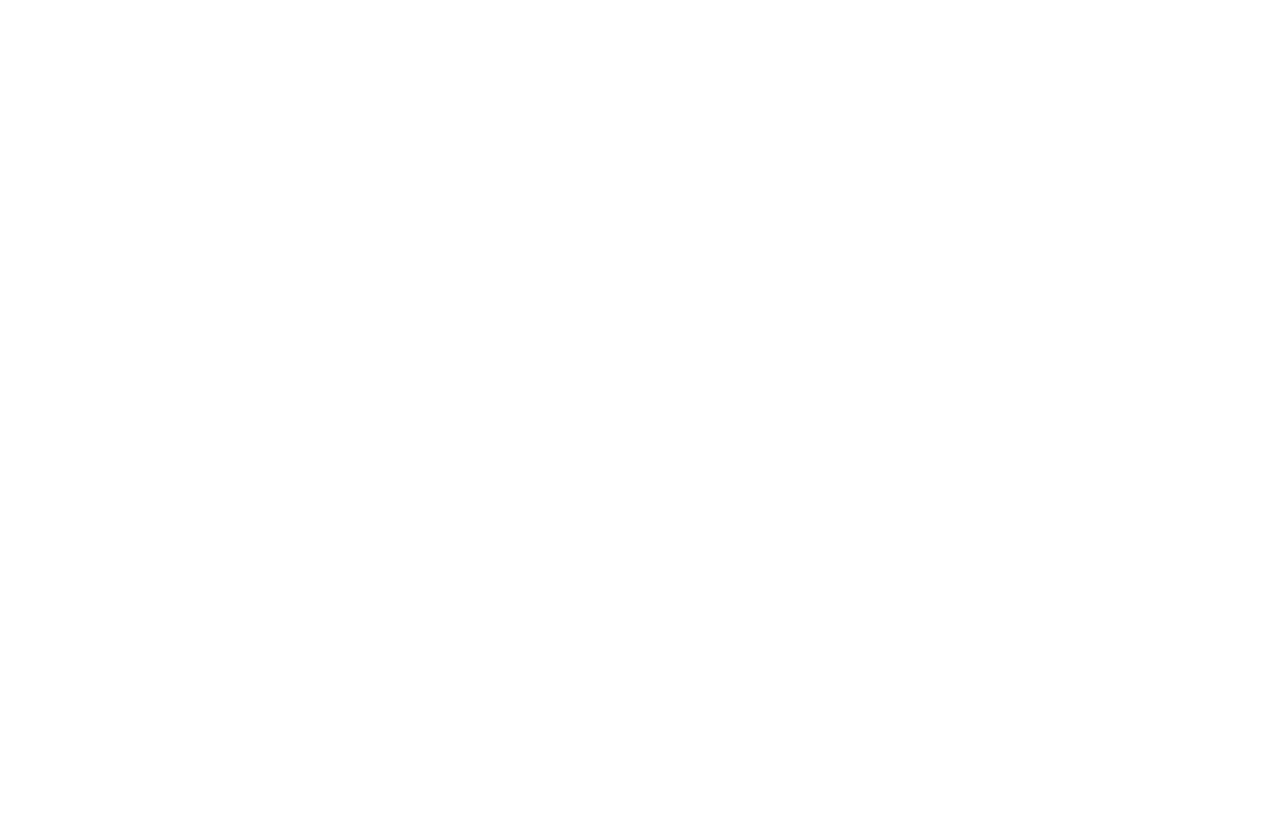
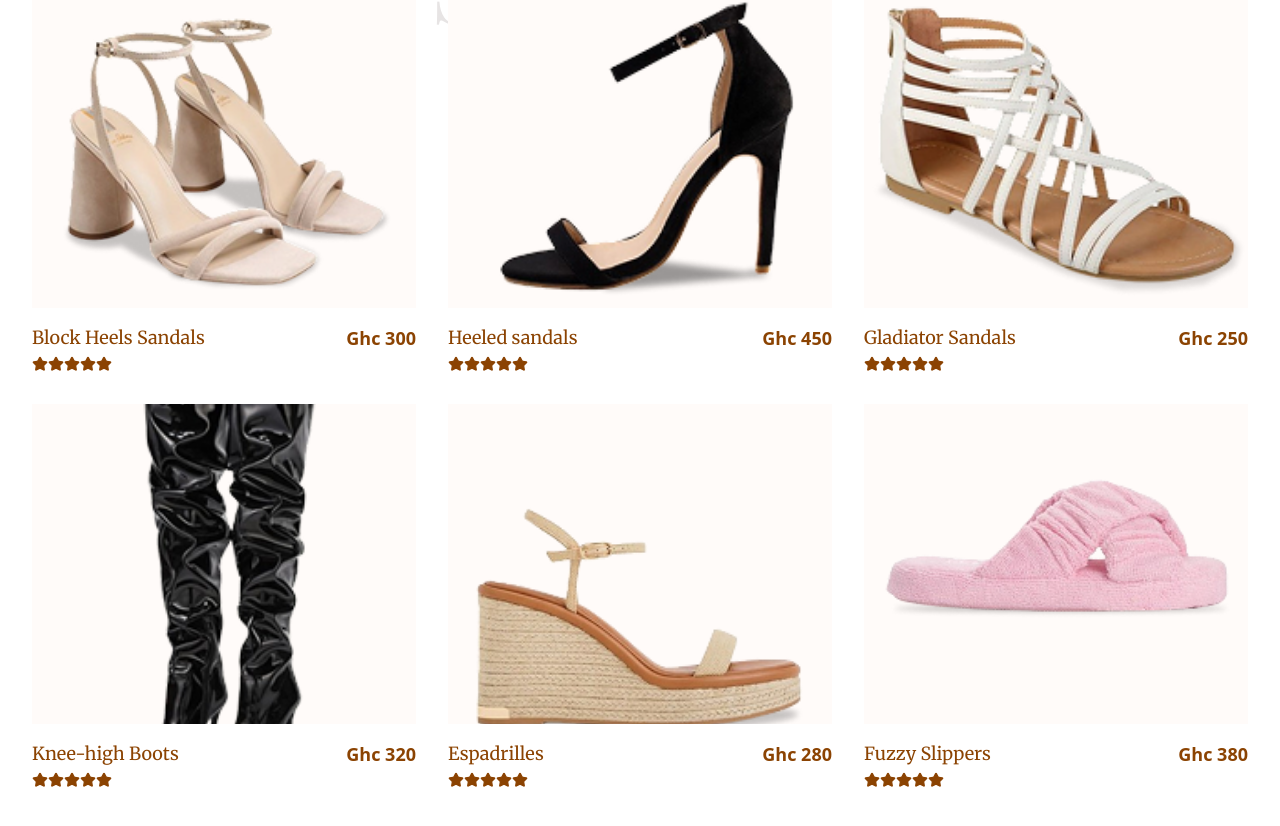
Before and after one commit to Cloudregh/Velvet-Steps, a React (Vite) app: page / in a window 1280 px wide. Shown: the part 814-1640 px from the top of the page. Before the commit the page ends 800 px from the top, so only its background shows below. Built offline with nearby package versions, Linux system fonts and the light colour scheme; a web font is replaced by a local one.

Commit message:
feat: Implement product display component, correcting image imports and integrating it into the application.

```diff
--- a/src/App.jsx
+++ b/src/App.jsx
@@ -1,12 +1,14 @@
 import React from 'react'
 import Navbar from './components/Navbar'
 import Hero from './components/Hero'
+import Products from './components/Products'
 
 function  App (){
   return (
     <div className='min-h-screen text-semibold'>
       <Navbar/>
       <Hero/>
+      <Products/>
     </div>
   )
 }
--- a/src/components/Products.jsx
+++ b/src/components/Products.jsx
@@ -1,21 +1,21 @@
 import React from 'react'
 import { Star } from 'lucide-react'
-import {Block} from "./assets/Block.png"
-import {Espadrilles} from "./assets/Espadrilles.png"
-import {Gladiator} from "./assets/Gladiator.png"
-import {Heeled} from "./assets/Heeled.png"
-import {Knee_high_Boots} from "./assets/Knee_high_Boots.png"
-import {Fuzzy_Slippers} from "./assets/Fuzzy_Slippers.png"
+import Block from "../assets/Block.png"
+import Espadrilles from "../assets/Espadrilles.png"
+import Gladiator from "../assets/Gladiator.png"
+import Heeled from "../assets/Heeled.png"
+import Knee_high_Boots from "../assets/Knee_high_Boots.png"
+import Fuzzy_Slippers from "../assets/Fuzzy_Slippers.png"
 
 
 
 const products = [
-    { id:1, name:"Block Heels Sandals", price:300, rating:5, image:{Block}},
-    { id:2, name:"Heeled sandals", price:450, rating:5, image:{Heeled}},
-    { id:3, name:"Gladiator Sandals", price:250, rating:5, image:{Gladiator}},
-    { id:4, name:"Knee-high Boots", price:320, rating:5, image:{Knee_high_Boots}},
-    { id:5, name:"Espadrilles", price:280, rating:5, image:{Espadrilles}},
-    { id:6, name:"Fuzzy Slippers", price:380, rating:5, image:{Fuzzy_Slippers}},
+    { id:1, name:"Block Heels Sandals", price:300, rating:5, image:Block},
+    { id:2, name:"Heeled sandals", price:450, rating:5, image:Heeled},
+    { id:3, name:"Gladiator Sandals", price:250, rating:5, image:Gladiator},
+    { id:4, name:"Knee-high Boots", price:320, rating:5, image:Knee_high_Boots},
+    { id:5, name:"Espadrilles", price:280, rating:5, image:Espadrilles},
+    { id:6, name:"Fuzzy Slippers", price:380, rating:5, image:Fuzzy_Slippers},
 
 ];
 
@@ -25,7 +25,36 @@ export const Products = () => {
       <div className='absolute top-0 left-0 w-full h-full text-center text-8xl font-playfair-sc text-[#E7E4E4] select-none z-0 tracking-widest pointer-events-none'>
           PRODUCTS OF THE SEASON
       </div>
+
+      <div className='container mx-auto px-8 relative z-10'>
+        <h2 className='text-center text-3xl font-playfair text-[#8B4302] mb-12'>
+           Step into Style
+        </h2>
+
+
+       <div className='grid grid-cols-2 md:grid-cols-2 lg:grid-cols-3 gap-8'>
+        {products.map((product)=>(
+          <div key={product.id} className='group cursor-pointer'>
+            <div className='bg-[#FFFBF9] h-80 w-full mb-4 flex items-center justify-center overflow-hidden'>
+              <img src={product.image} alt={product.name}
+              className='w-full h-full object-cover transition-transform duration-300 group-hover:scale-105' />
+            </div>
+             <div className='flex justify-between items-start'>
+              <div>
+                <h3 className='text-lg font-merriweather font-regular text-[#8B4302]'>{product.name}</h3>
+                <div className='flex text-[#8B4302] mt-1'>
+                  {[...Array(5)].map((_, index) => (
+                    <Star key={index} className={`w-4 h-4 ${index < product.rating ? `fill-current`: 'text-[#8B4302]'}`}/>
+                  ))}
+                </div>
+              </div>
+              <span className='text-lg font-bold text-[#8B4302]'> Ghc {product.price}</span>
+            </div>
+          </div>
+        ))}
+      </div>
+      </div>
     </section>
-  )
-}
+  );
+};
 export default Products;
```
